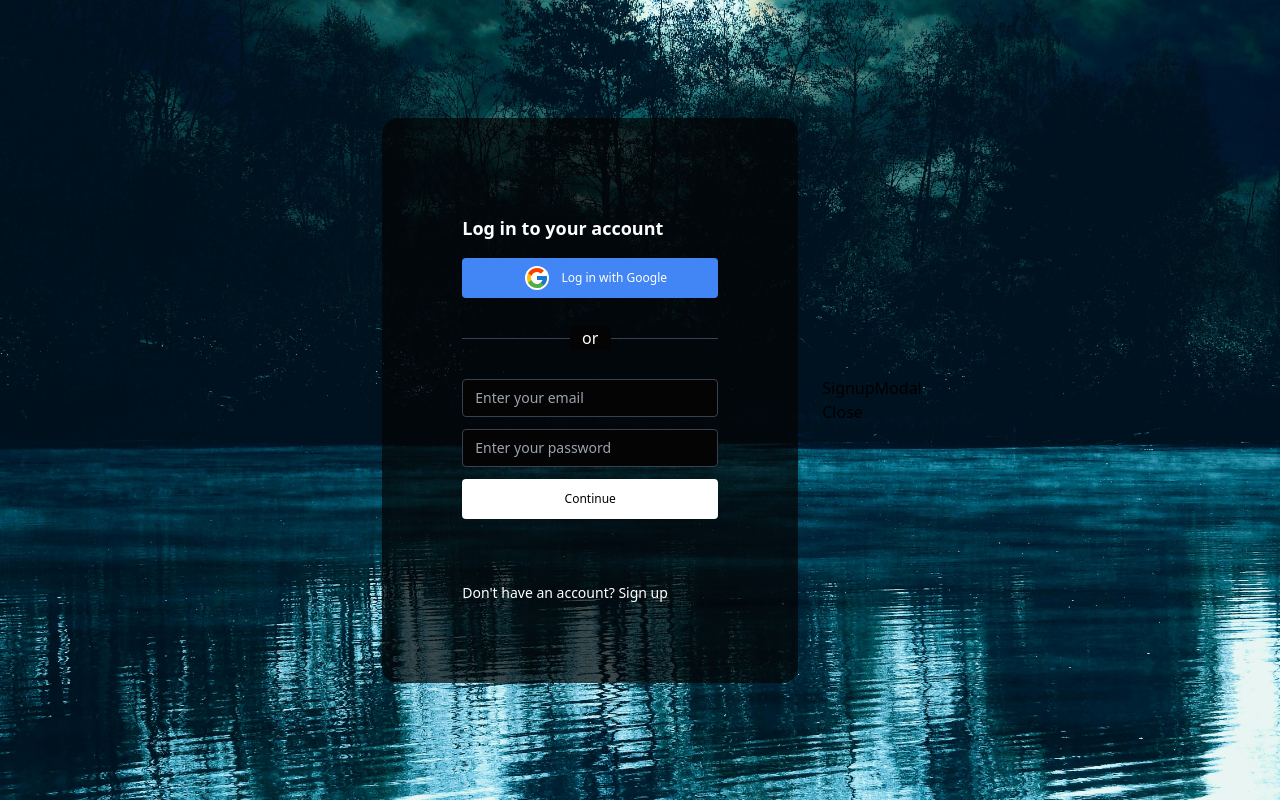
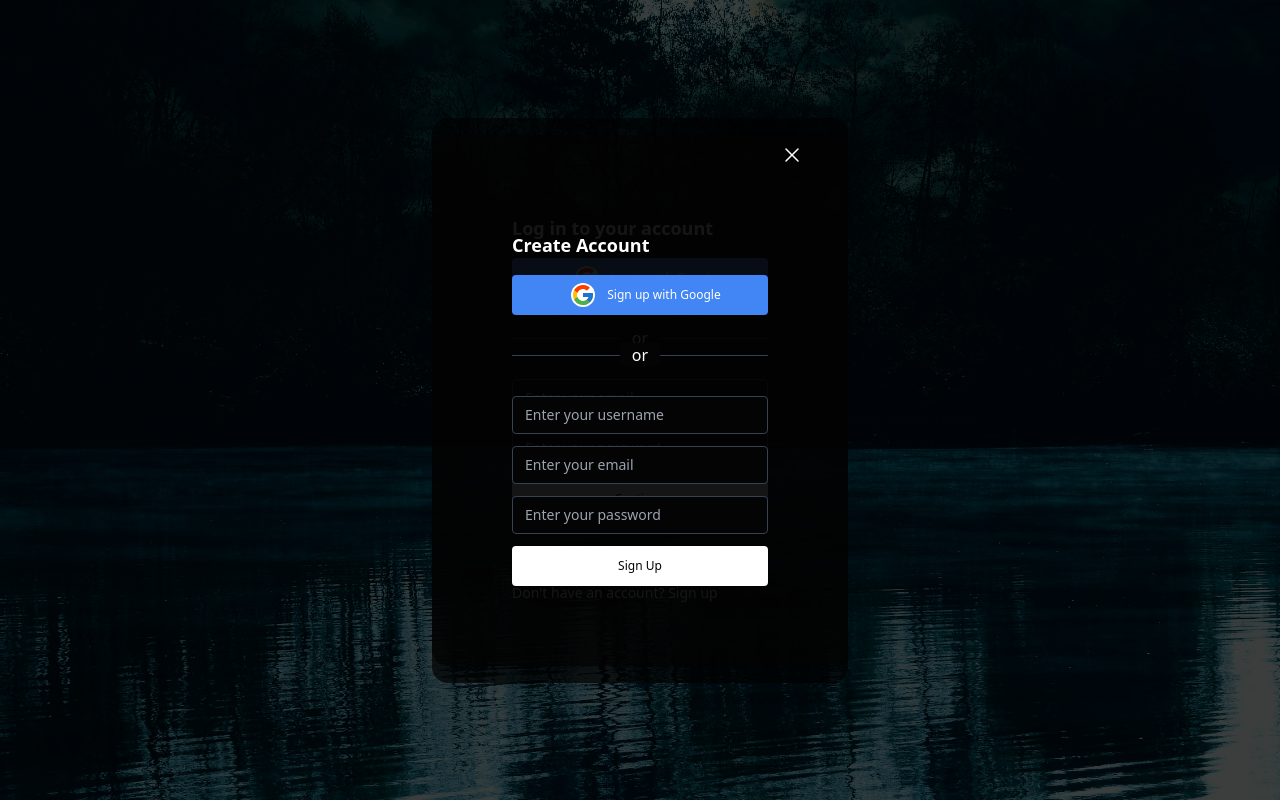
Before and after one commit to rcesonis/walk-my-shoes, a React (Vite) app in the folder client/: page / in a window 1280 px wide. Both pictures are taken after a click on the element "Don't have an account? Sign up". Built offline with nearby package versions, Linux system fonts and the light colour scheme.

Commit message:
Created modal and implemented login and signin functionality

```diff
--- a/client/src/components/pages/Login/Login.tsx
+++ b/client/src/components/pages/Login/Login.tsx
@@ -3,6 +3,9 @@ import { useNavigate } from "react-router-dom";
 import google from "../../../assets/icons/google.svg";
 import bgImage from "../../../assets/img/bg-image.jpg";
 import SignupModal from "./components/SignupModal";
+import Overlay from "./components/Overlay";
+import GoogleLoginComponent from "./components/GoogleLoginComponent";
+
 
 const Login: React.FC = () => {
   const [email, setEmail] = useState("");
@@ -49,6 +52,7 @@ const Login: React.FC = () => {
             <button className="flex text-xs font-medium text-white items-center justify-center bg-customLightBlue hover:bg-customBlue active:bg-customLightBlue w-full py-2 rounded transition duration-200">
               <img className="w-6 mx-3 bg-white rounded-full" src={google} />
               Log in with Google
+              <a href="http://localhost:3000/api/auth/google"></a>
             </button>
           </div>
           <div className="inline-flex items-center justify-center py-2">
@@ -89,7 +93,12 @@ const Login: React.FC = () => {
           </span>
         </div>
       </div>
-      {isSignupModalOpen && <SignupModal onClose={toggleSignupModal} />}
+      {isSignupModalOpen && (
+        <>
+          <Overlay onClose={toggleSignupModal} isOpen={isSignupModalOpen} />
+          <SignupModal onClose={toggleSignupModal} isOpen={false} />
+        </>
+      )}
     </div>
   );
 };
--- a/client/src/components/pages/Login/components/Overlay.tsx
+++ b/client/src/components/pages/Login/components/Overlay.tsx
@@ -3,11 +3,10 @@ type Props = {
     onClose: () => void;
 }
 
-const Overlay = (props: Props) => {
-    const {isOpen, onClose} = props;
+const Overlay:React.FC<Props> = ({ isOpen, onClose}) => {
   return (
     isOpen && (
-        <div className="fixed top-0 left-0 w-full h-full bg-black opacity-50 z-50" onClick={onClose}></div>
+        <div className="fixed top-0 left-0 w-full h-full bg-black opacity-75 z-100" onClick={onClose}></div>
     )
   )
 }
--- a/client/src/components/pages/Login/components/SignupModal.tsx
+++ b/client/src/components/pages/Login/components/SignupModal.tsx
@@ -1,14 +1,95 @@
-import React from 'react';
+import google from '../../../../assets/icons/google.svg';
+import closeIcon from '../../../../assets/icons/close.svg'
+import { useState } from 'react';
+import { useNavigate } from "react-router-dom";
 
 type Props = {
   onClose: () => void;
-}
+  isOpen: boolean;
+};
 
 const SignupModal: React.FC<Props> = ({ onClose }) => {
+  const [username, setUsername] = useState("");
+  const [email, setEmail] = useState("");
+  const [password, setPassword] = useState("");
+  const [error, setError] = useState("");
+  const navigate = useNavigate();
+
+  const handleSignUp = async () => {
+    try {
+      const response = await fetch("http://localhost:3000/api/users/register", {
+        method: "POST",
+        headers: {
+          "Content-Type": "application/json",
+        },
+        body: JSON.stringify({ username, email, password }),
+      });
+      if (response.ok) {
+        navigate("main");
+      } else {
+        const responseData = await response.json();
+        setError(responseData.message || "An error occurred while signing up");
+      }
+    } catch (error) {
+      console.error("Signup error:", error);
+      setError("An error occurred while signing up");
+    }
+  };
+
   return (
-    <div>
-      <div>SignupModal</div>
-      <button onClick={onClose}>Close</button>
+    <div className="fixed top-0 left-0 w-full h-full flex items-center justify-center">
+      <div className="relative flex flex-col md:flex-row m-6 space-y-10 rounded-2xl bg-mainBlack bg-opacity-70">
+        <div className="p-8 md:p-20 flex flex-col justify-center">
+        <button className="absolute top-2 right-8" onClick={onClose}>
+        <img className="w-6 mx-3 rounded-full" src={closeIcon} alt="Close Icon" />
+        </button>
+          <h2 className="font-semibold text-lg text-white py-4">
+            Create Account
+          </h2>
+          <div className="flex justify-center">
+            <button className="flex text-xs font-medium text-white items-center justify-center bg-customLightBlue hover:bg-customBlue active:bg-customLightBlue w-full py-2 rounded transition duration-200">
+              <img className="w-6 mx-3 bg-white rounded-full" src={google} alt="Google Icon" />
+              <a href="http://localhost:3000/api/auth/google">Sign up with Google</a>
+            </button>
+          </div>
+          <div className="inline-flex items-center justify-center py-2">
+            <hr className="w-64 h-px my-8 border-0 bg-gray-700" />
+            <span className="absolute px-3 font-medium text-white bg-mainBlack rounded" style={{ left: "50%", transform: "translateX(-50%)" }}>
+              or
+            </span>
+          </div>
+          <div className="flex flex-col space-y-3">
+            <input
+              type="text"
+              className="rounded pl-3 py-2 bg-mainBlack border border-gray-700 text-sm text-white focus:outline-none focus:ring-2 focus:ring-gray-700"
+              placeholder="Enter your username"
+              value={username}
+              onChange={(e) => setUsername(e.target.value)}
+            />
+            <input
+              type="text"
+              className="rounded pl-3 py-2 bg-mainBlack border border-gray-700 text-sm text-white focus:outline-none focus:ring-2 focus:ring-gray-700"
+              placeholder="Enter your email"
+              value={email}
+              onChange={(e) => setEmail(e.target.value)}
+            />
+            <input
+              type="password"
+              className="rounded pl-3 py-2 bg-mainBlack border border-gray-700 text-sm text-white focus:outline-none focus:ring-2 focus:ring-gray-700"
+              placeholder="Enter your password"
+              value={password}
+              onChange={(e) => setPassword(e.target.value)}
+            />
+            <button
+              className="bg-white hover:bg-gray-500 active:bg-white font-medium text-mainBlack text-xs py-3 rounded transition duration-200"
+              onClick={handleSignUp}
+            >
+              Sign Up
+            </button>
+          </div>
+          {error && <span className="pt-2 text-red-500 h-4">{error}</span>}
+        </div>
+      </div>
     </div>
   );
 };
```
Also changed, not shown: client/src/assets/icons/close.svg (added).
